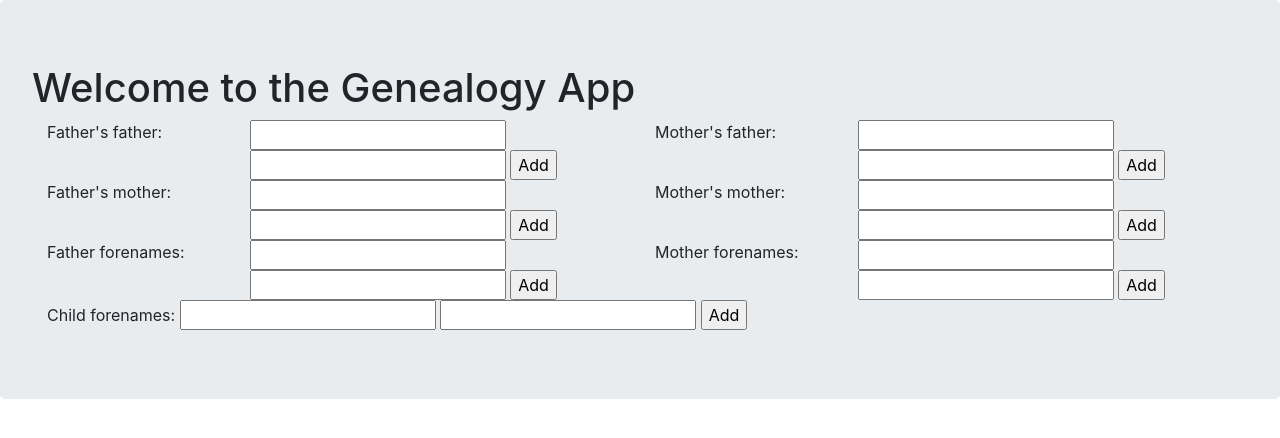
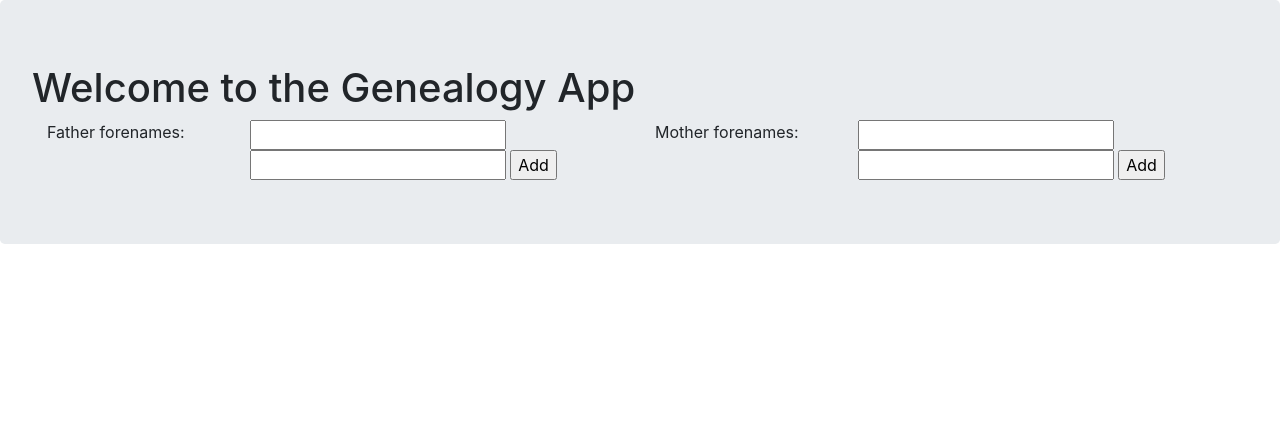
Before and after one commit to historyman1973/genealogy, a Flask app: page / in a window 1280 px wide. Shown: the part 56-494 px from the top of the page. Run offline with Flask 2, Linux system fonts and the light colour scheme; some libraries are stand-ins or nearby versions.

Commit message:
Added support for separate family page and fixed partner saving issue.

```diff
--- a/app.py
+++ b/app.py
@@ -1,5 +1,5 @@
 from genealogy import app
-from flask import render_template, session, request
+from flask import render_template, session, request, redirect, url_for
 from genealogy import db
 from genealogy.models import Individual, Parents, FamilyLink
 from genealogy.individual.forms import AddIndividual
@@ -9,66 +9,7 @@ from genealogy.individual.forms import AddIndividual
 def index():
     form = AddIndividual()
 
-    father_fullname = None
-    mother_fullname = None
-    focus_father = None
-    focus_mother = None
-
-    def fullname(first, last):
-        return first + " " + last
-
-    def create_partners(father_id=None, mother_id=None):
-        if db.session.query(Parents).filter_by(father_id=father_id,
-                                               mother_id=mother_id).scalar() is None:
-            parents = Parents(father_id, mother_id)
-            db.session.add(parents)
-            db.session.commit()
-            db.session.flush()
-
-            session["partners.id"] = parents.id
-
-    def update_partners(partners_id, father_id=None, mother_id=None):
-
-        if db.session.query(Parents).filter_by(id=partners_id, father_id=father_id).scalar() is None:
-            # print("Running update partner, partners ID is " + str(partners_id) + " and father ID is " + str(father_id))
-            updated_father = db.session.query(Parents).get(partners_id)
-            # print("Partner ID: " + str(updated_father.id) + ", Father ID: " + str(updated_father.father_id) + ", Mother ID: " + str(updated_father.mother_id))
-            updated_father.father_id = session["father.id"]
-            db.session.commit()
-            db.session.flush()
-        elif db.session.query(Parents).filter_by(id=partners_id, mother_id=mother_id).scalar() is None:
-            print("Running update partner, partners ID is " + str(partners_id) + " and mother ID is " + str(mother_id))
-            updated_mother = db.session.query(Parents).get(partners_id)
-            updated_mother.mother_id = session["mother.id"]
-            db.session.commit()
-            db.session.flush()
-
-    def link_child(individual_id, parents_id):
-        if db.session.query(FamilyLink).filter_by(individual_id=individual_id,
-                                                       parents_id=parents_id).scalar() is None:
-            c = FamilyLink(individual_id, parents_id)
-            db.session.add(c)
-            db.session.commit()
-            db.session.flush()
-
     if request.method == "POST":
-
-        if request.form.get("addgrandfather1") == "Add":
-            grandfather1_forenames = form.grandfather1_forenames.data
-            grandfather1_surname = form.grandfather1_surname.data
-            grandfather1_fullname = fullname(grandfather1_forenames, grandfather1_surname)
-
-            grandfather1 = Individual(grandfather1_surname, grandfather1_fullname, grandfather1_forenames)
-            db.session.add(grandfather1)
-
-            db.session.commit()
-            db.session.flush()
-            session["father.id"] = grandfather1.id
-            session["grandfather1_fullname"] = grandfather1_fullname
-
-            if form.grandmother1_forenames.data or form.grandmother1_surname.data:
-                create_partners()
-
 
         if request.form.get("addfather") == "Add":
             father_forenames = form.father_forenames.data
@@ -80,18 +21,80 @@ def index():
 
             db.session.commit()
             db.session.flush()
+
+            session["father.id"] = new_father.id
+
+            if session.get("mother.id") is None:
+                print(
+                    "Creating partner record, father ID is " + str(session.get("father.id")) + ", mother ID is " + str(
+                        session.get("mother.id")))
+                create_partners(father_id=session["father.id"], mother_id=None)
+            else:
+                update_partners(partners_id=session["partners.id"], father_id=session["father.id"],
+                                mother_id=session["mother.id"])
+
+            return redirect(url_for("show_family", parentsid=session["partners.id"]))
+
+        if request.form.get("addmother") == "Add":
+            mother_forenames = form.mother_forenames.data
+            mother_surname = form.mother_surname.data
+            mother_fullname = fullname(mother_forenames, mother_surname)
+
+            new_mother = Individual(mother_surname, mother_fullname, mother_forenames)
+            db.session.add(new_mother)
+
+            db.session.commit()
+            db.session.flush()
+            session["mother.id"] = new_mother.id
+
+            if session.get("father.id") is None:
+                create_partners(father_id=None, mother_id=session["mother.id"])
+            else:
+                update_partners(partners_id=session["partners.id"], father_id=session["father.id"],
+                                mother_id=session["mother.id"])
+
+            return redirect(url_for("show_family", parentsid=session["partners.id"]))
+
+    return render_template("home.html", form=form)
+
+
+@app.route("/family/<parentsid>", methods=["GET", "POST"])
+def show_family(parentsid):
+    form = AddIndividual()
+
+    try:
+        father_fullname = Individual.query.get(Parents.query.get(parentsid).father_id).fullname
+    except:
+        father_fullname = None
+
+    try:
+        mother_fullname = Individual.query.get(Parents.query.get(parentsid).mother_id).fullname
+    except:
+        mother_fullname = None
+
+    if request.method == "POST":
+
+        if request.form.get("addfather") == "Add":
+            father_forenames = form.father_forenames.data
+            father_surname = form.father_surname.data
+            father_fullname = fullname(father_forenames, father_surname)
+
+            new_father = Individual(father_surname, father_fullname, father_forenames)
+            db.session.add(new_father)
+
+            db.session.commit()
+            db.session.flush()
+
             session["father.id"] = new_father.id
             session["father_fullname"] = father_fullname
-            # Enable following line if father is added first
-            # session["mother.id"] = None
-            focus_father = new_father
 
-            if session.get("mother.id") is not None:
+            if session.get("mother.id") is None:
+                create_partners(father_id=session["father.id"], mother_id=None)
+            else:
                 update_partners(partners_id=session["partners.id"], father_id=session["father.id"],
                                 mother_id=session["mother.id"])
-            else:
-                create_partners(father_id=session["father.id"])
 
+            return redirect(url_for("show_family", parentsid=session["partners.id"]))
 
         if request.form.get("addmother") == "Add":
             mother_forenames = form.mother_forenames.data
@@ -105,15 +108,15 @@ def index():
             db.session.flush()
             session["mother.id"] = new_mother.id
             session["mother_fullname"] = mother_fullname
-            # Enable following line if mother added first
-            # session["father.id"] = None
-            focus_mother = new_mother
 
-            if session.get("father.id") is not None:
-                update_partners(partners_id=session["partners.id"], father_id=session["father.id"],
+            if session.get("father.id") is None:
+                create_partners(father_id=None, mother_id=session["mother.id"])
+            else:
+                update_partners(partners_id=session["partners.id"],
+                                father_id=session["father.id"],
                                 mother_id=session["mother.id"])
-            else:
-                create_partners(mother_id=session["mother.id"])
+
+            return redirect(url_for("show_family", parentsid=session["partners.id"]))
 
         if request.form.get("addchild") == "Add":
             child_forenames = form.child_forenames.data
@@ -128,15 +131,59 @@ def index():
 
             session["child.id"] = new_child.id
 
-            if form.father_forenames.data or form.father_surname.data or form.mother_forenames.data or form.mother_surname.data:
+            if form.father_forenames.data or form.father_surname.data or form.mother_forenames.data or \
+                    form.mother_surname.data:
                 link_child()
 
-        return render_template("home.html", form=form, father_fullname=father_fullname, mother_fullname=mother_fullname)
+            return render_template("home.html", form=form, child_fullname=child_fullname)
 
-    return render_template("home.html", form=form)
+    return render_template("home.html", form=form, father_fullname=father_fullname, mother_fullname=mother_fullname)
+
+
+def fullname(first, last):
+    return first + " " + last
+
+
+def create_partners(father_id=None, mother_id=None):
+    if db.session.query(Parents).filter_by(father_id=father_id,
+                                           mother_id=mother_id).scalar() is None:
+        parents = Parents(father_id, mother_id)
+        db.session.add(parents)
+        db.session.commit()
+        db.session.flush()
+
+        session["partners.id"] = parents.id
+        parentsid = parents.id
+        return parentsid
+
+
+def update_partners(partners_id, father_id=None, mother_id=None):
+    if db.session.query(Parents).filter_by(id=partners_id, father_id=father_id).scalar() is None:
+        print("Running update partner, partners ID is " + str(partners_id) + " and father ID is " + str(father_id))
+        updated_father = db.session.query(Parents).get(partners_id)
+        parentsid = session["partners.id"]
+        updated_father.father_id = session["father.id"]
+        db.session.commit()
+        db.session.flush()
+        return parentsid
+    elif db.session.query(Parents).filter_by(id=partners_id, mother_id=mother_id).scalar() is None:
+        print("Running update partner, partners ID is " + str(partners_id) + " and mother ID is " + str(mother_id))
+        updated_mother = db.session.query(Parents).get(partners_id)
+        parentsid = session["partners.id"]
+        updated_mother.mother_id = session["mother.id"]
+        db.session.commit()
+        db.session.flush()
+        return parentsid
+
+
+def link_child(individual_id, parents_id):
+    if db.session.query(FamilyLink).filter_by(individual_id=individual_id,
+                                              parents_id=parents_id).scalar() is None:
+        c = FamilyLink(individual_id, parents_id)
+        db.session.add(c)
+        db.session.commit()
+        db.session.flush()
 
 
 if __name__ == "__main__":
     app.run(debug=True)
-
-# print(david.forenames + "'s father is " + Individual.query.get(david.parents[0].father_id).forenames)
--- a/genealogy/individual/templates/home.html
+++ b/genealogy/individual/templates/home.html
@@ -6,80 +6,31 @@
         {{form.hidden_tag()}}
         <div class="container-fluid">
             <div class="row">
-
-
                 <div class="col col-sm-2">
-          {{form.grandfather1_forenames.label}}
+                    {{ form.father_forenames.label }}
                 </div>
                 <div class="col col-sm-4">
-          {{form.grandfather1_forenames()}}
-          {{form.grandfather1_surname() }}
-          <input type="submit" value="Add" name="addgrandfather1"/>
+                    {% if father_fullname %}
+                    <h3>{{ father_fullname }}</h3>
+                    {% else %}
+                    {{ form.father_forenames() }}
+                    {{ form.father_surname() }}
+                    <input type="submit" value="Add" name="addfather"/>
+                    {% endif %}
                 </div>
-        <br>
                 <div class="col col-sm-2">
-          {{form.grandfather2_forenames.label}}
+                    {{ form.mother_forenames.label }}
                 </div>
                 <div class="col col-sm-4">
-          {{form.grandfather2_forenames()}}
-          {{form.grandfather2_surname() }}
-          <input type="submit" value="Add" name="addgrandfather2"/>
+                    {% if mother_fullname %}
+                    <h3>{{ mother_fullname }}</h3>
+                    {% else %}
+                    {{ form.mother_forenames() }}
+                    {{ form.mother_surname() }}
+                    <input type="submit" value="Add" name="addmother"/>
+                    {% endif %}
                 </div>
             </div>
-
-      <div class="row">
-        <div class="col col-sm-2">
-          {{form.grandmother1_forenames.label}}
-        </div>
-        <div class="col col-sm-4">
-          {{form.grandmother1_forenames()}}
-          {{form.grandmother1_surname() }}
-          <input type="submit" value="Add" name="addgrandmother1"/>
-        </div>
-        <br>
-        <div class="col col-sm-2">
-          {{form.grandmother2_forenames.label}}
-        </div>
-        <br>
-        <div class="col col-sm-4">
-          {{form.grandmother2_forenames() }}
-          {{form.grandmother2_surname() }}
-          <input type="submit" value="Add" name="addgrandmother2"/>
-        </div>
-      </div>
-
-
-      <div class="row">
-
-
-        <div class="col col-sm-2">
-          {{form.father_forenames.label}}
-        </div>
-        <div class="col col-sm-4">
-          {{form.father_forenames() }}
-          {{form.father_surname() }}
-          <input type="submit" value="Add" name="addfather"/>
-        </div>
-        <div class="col-sm-2">
-          {{form.mother_forenames.label}}
-        </div>
-        <div class="col col-sm-4">
-          {{form.mother_forenames() }}
-          {{form.mother_surname() }}
-          <input type="submit" value="Add" name="addmother"/>
-        </div>
-
-      </div>
-
-
-      <div class="row">
-        <div class="col-md-12">
-          {{form.child_forenames.label}} {{form.child_forenames() }}
-          {{form.child_surname() }}
-          <input type="submit" value="Add" name="addchild"/>
-        </div>
-      </div>
-
         </div>
     </form>
 </div>
--- a/genealogy/individual/views.py
+++ b/genealogy/individual/views.py
@@ -2,6 +2,7 @@ from flask import Blueprint,render_template,redirect,url_for
 from genealogy import db
 from genealogy.models import Individual, Parents
 from genealogy.individual.forms import AddIndividual
+# from genealogy.individual.forms import AddFather, AddMother, AddChild
 
 genealogy_blueprint = Blueprint("individual",__name__,
                 template_folder="templates")
```
Also changed, not shown: genealogy/__init__.py (+7 -0 lines), genealogy/individual/forms.py (+23 -0 lines), genealogy/models.py (+5 -2 lines), genealogy/data.sqlite. Lines whose indentation alone changed are shown as unchanged.
